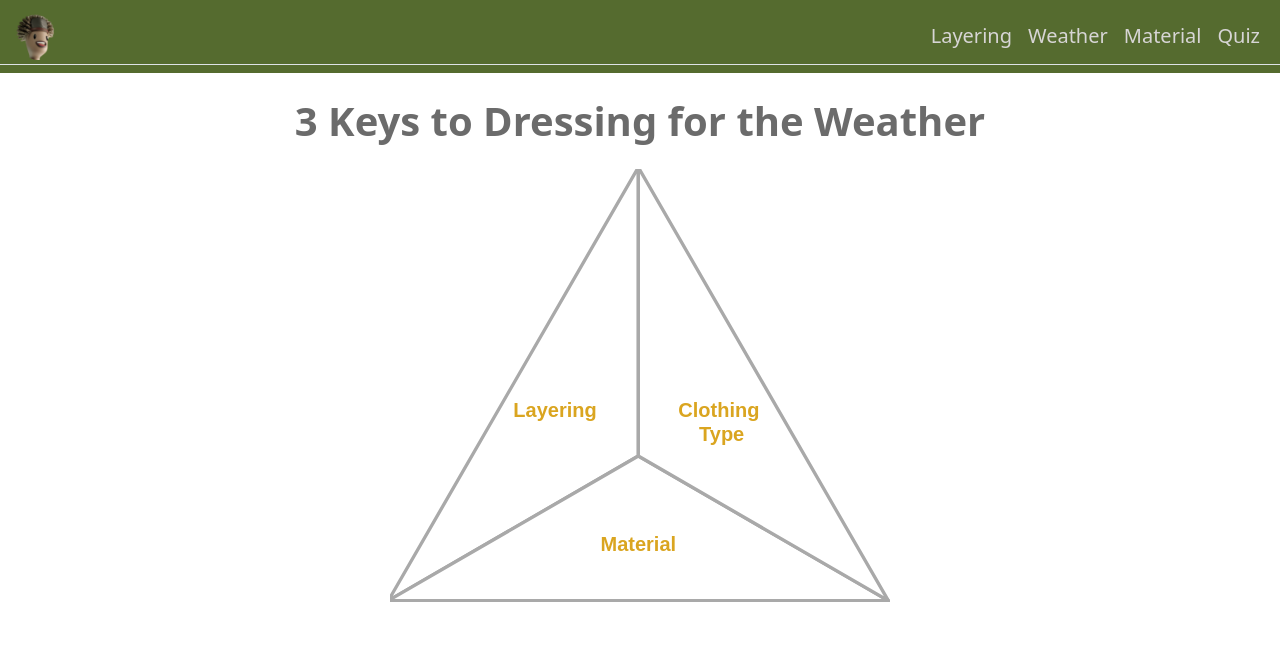
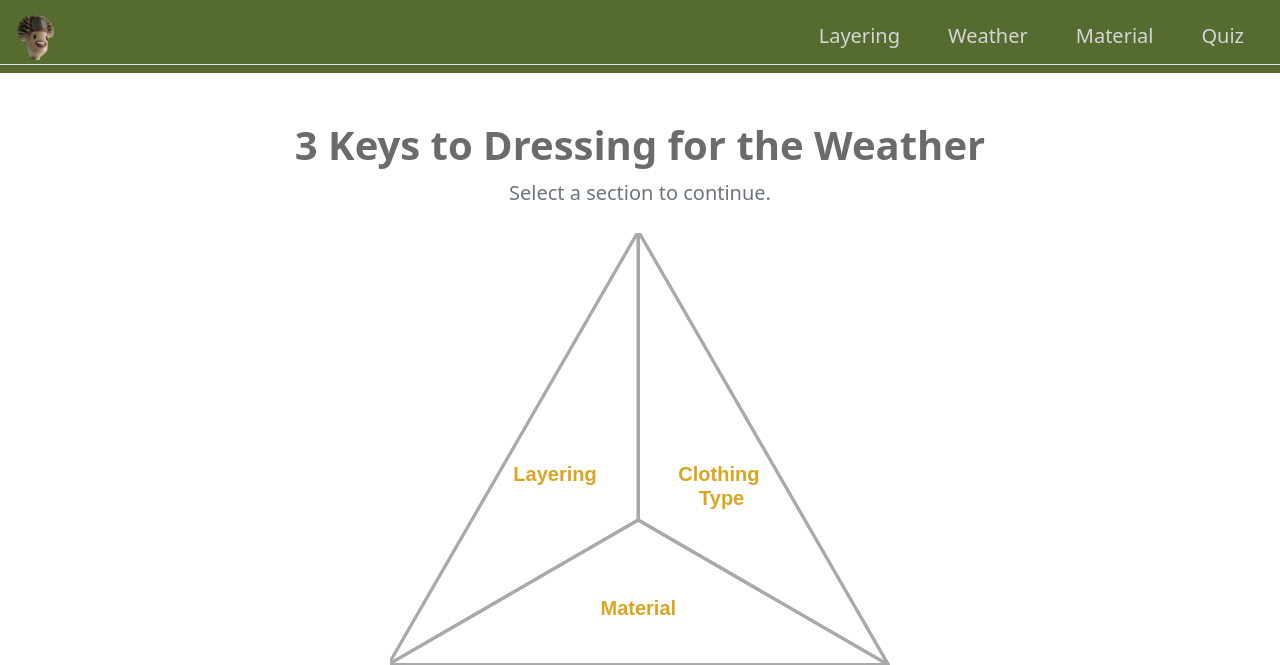
Before and after one commit to HapisaurusRex/UI_Design-Final, a Flask app: page / in a window 1280 px wide. Shown: the top 665 px of the page. Run offline with Flask 3, Linux system fonts and the light colour scheme; some libraries are stand-ins or nearby versions.

Commit message:
[Style] Homepage/navbar changes

```diff
--- a/static/style.css
+++ b/static/style.css
@@ -235,6 +235,11 @@ body {
   border-radius: 2rem;
 }
 
+/* Add spacing between navbar items */
+.custom-navbar .nav-item {
+  margin: 0 1rem;
+}
+
 /* ── Mobile: keep quiz content visible ── */
 @media (max-width: 768px) {
   /* let each scenario grow to fit its content */
--- a/templates/home.html
+++ b/templates/home.html
@@ -46,12 +46,15 @@
   fill: rgb(232, 232, 232) !important;
 }
 </style>
-  <h1 class="text-center fw-bold mb-4">3 Keys to Dressing for the Weather</h1>
+
+<div class="text-center mt-5 mb-4">
+  <h1 class="fw-bold">3 Keys to Dressing for the Weather</h1>
+  <p class="text-muted">Select a section to continue.</p>
+</div>
 
 <div class="triangle-container">
   <svg class="triangle-svg" viewBox="0 0 300 260">
     <!-- Background triangle first (render order matters) -->
-      <!-- Background triangle MUST appear first for rendering -->
     <polygon points="150,0 0,260 300,260" class="triangle-bg" stroke-width="2"/>
 
     <!-- Group for the internal elements -->
```
Also changed, not shown: 1 other file. Lines whose indentation alone changed are shown as unchanged.
